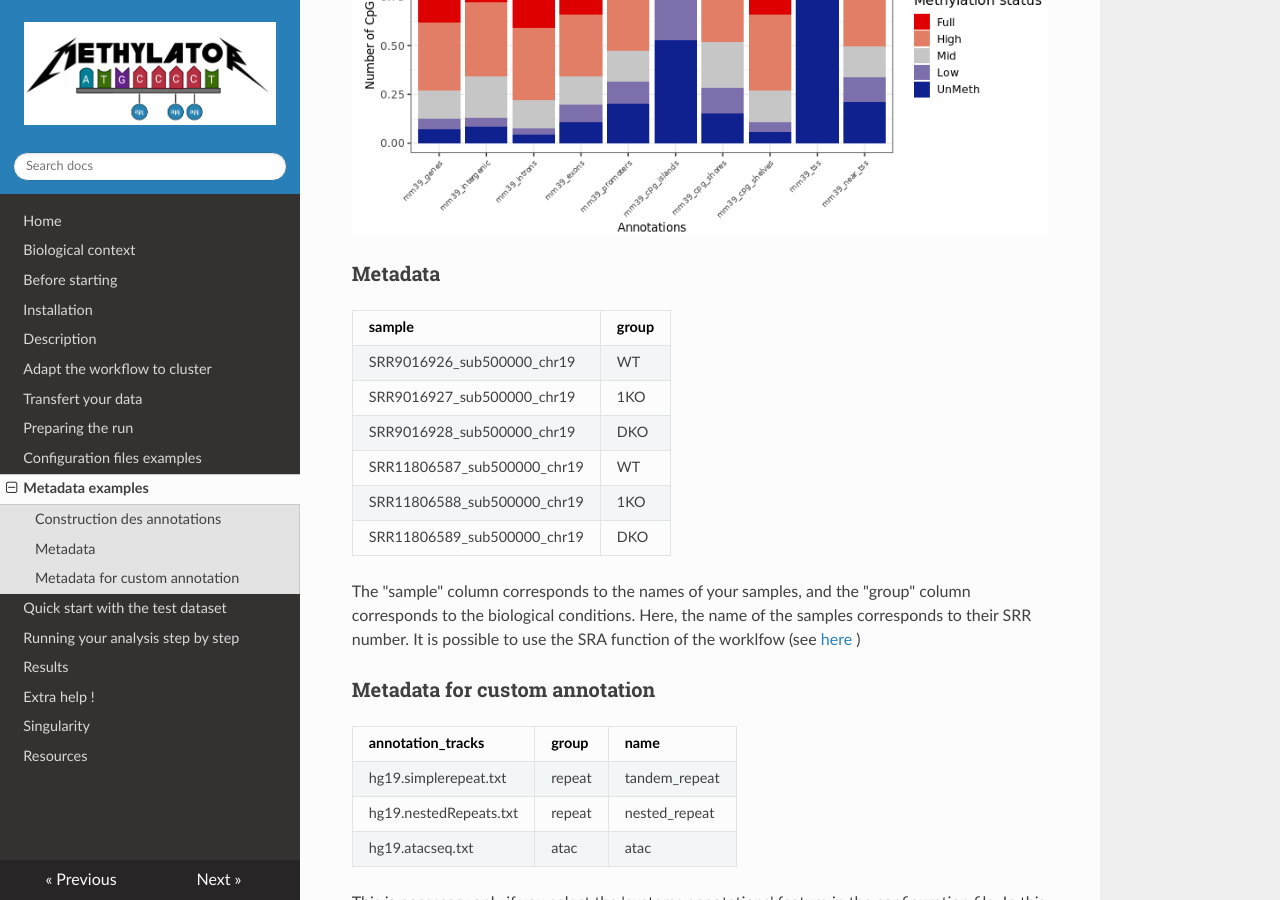
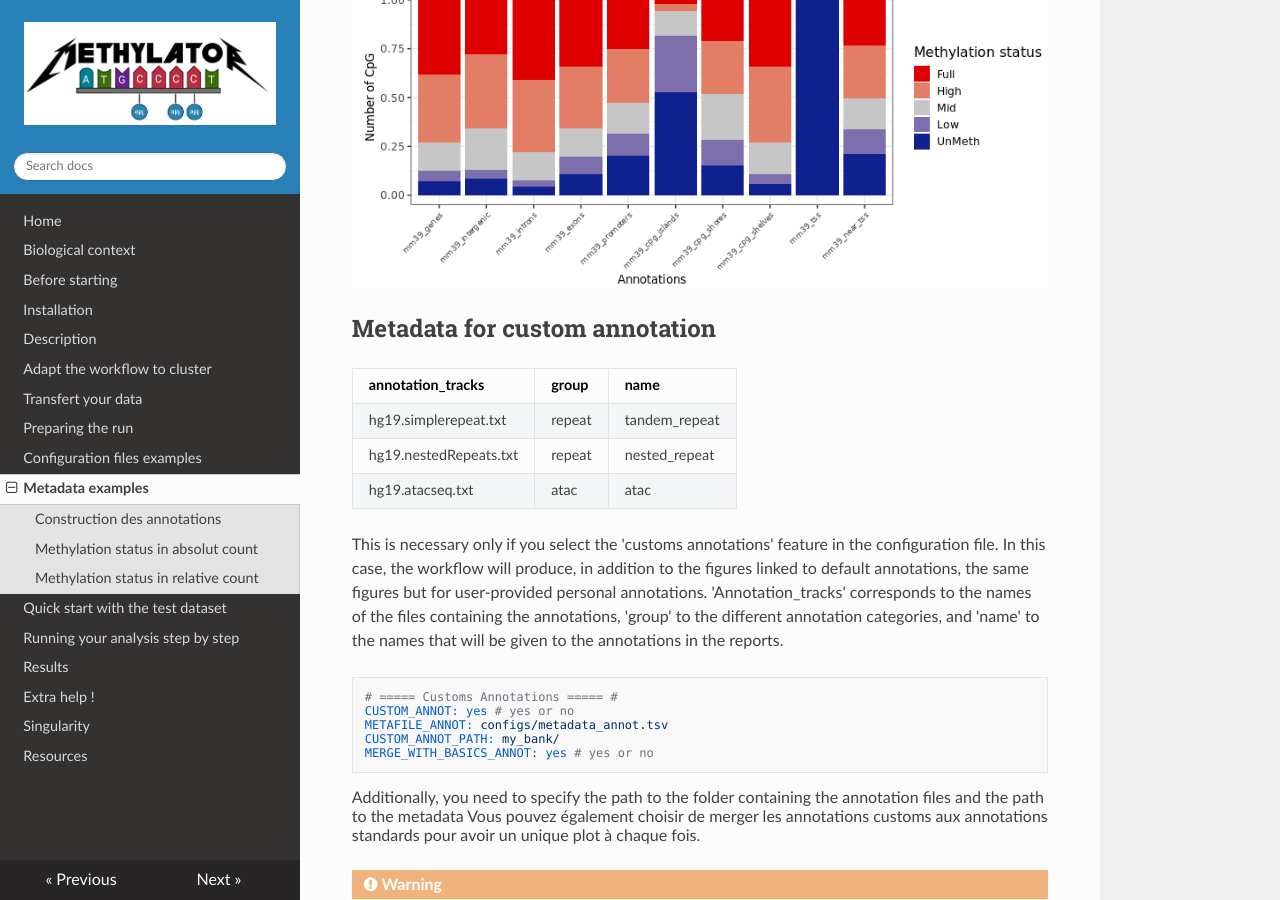
Before and after one commit to parisepigenetics/Methylator-Documentation, an MkDocs documentation site: the page built from docs/metadata_example.md, in a window 1280 px wide and 900 px high, scrolled down 3081 px. Built offline with MkDocs 1.6.1, drawn with Linux system fonts in a browser that asks for light colours; nearby versions of some CDN libraries.

Commit message:
Update metadata_example.md

```diff
--- a/docs/metadata_example.md
+++ b/docs/metadata_example.md
@@ -69,30 +69,15 @@ L'un des avantages de cette approche elle qu'elle permet à un utilisateur avert
     De ce fait, un même CpG peut par exemple être annoté comme étant localisé dans un gène, un îlot CpG et un intron à la fois. Ce qui explique pourquoi dans les figures de compte
     des annotations certaines catégories plus d'éléments que d'autres. (exemple : gènes). C'est pour cette raison qu'il est intéressant de regarder également les figures en compte relatif.
 
-**Methylation status in absolut count**
+### Methylation status in absolut count
 ![meth_stat_abs](img/methylation_status_absolut.png)
 
-**Methylation status in relative count**
+### Methylation status in relative count
 ![meth_stat_rel](img/methylation_status_relative.png)
 
 
-### Metadata
 
-|           sample            |      group      |
-| --------------------------- | --------------- |
-| SRR9016926_sub500000_chr19  |       WT        |
-| SRR9016927_sub500000_chr19  |       1KO       |
-| SRR9016928_sub500000_chr19  |       DKO       |
-| SRR11806587_sub500000_chr19 |       WT        |
-| SRR11806588_sub500000_chr19 |       1KO       |
-| SRR11806589_sub500000_chr19 |       DKO       |
-
-The "sample" column corresponds to the names of your samples, and the "group" column corresponds to the biological conditions.
-Here, the name of the samples corresponds to their SRR number.
-It is possible to use the SRA function of the worklfow (see [here](runing.md) )
-
-
-### Metadata for custom annotation
+## Metadata for custom annotation
 
 |    annotation_tracks   |  group |      name     |
 | ---------------------- | ------ | ------------- |
```
